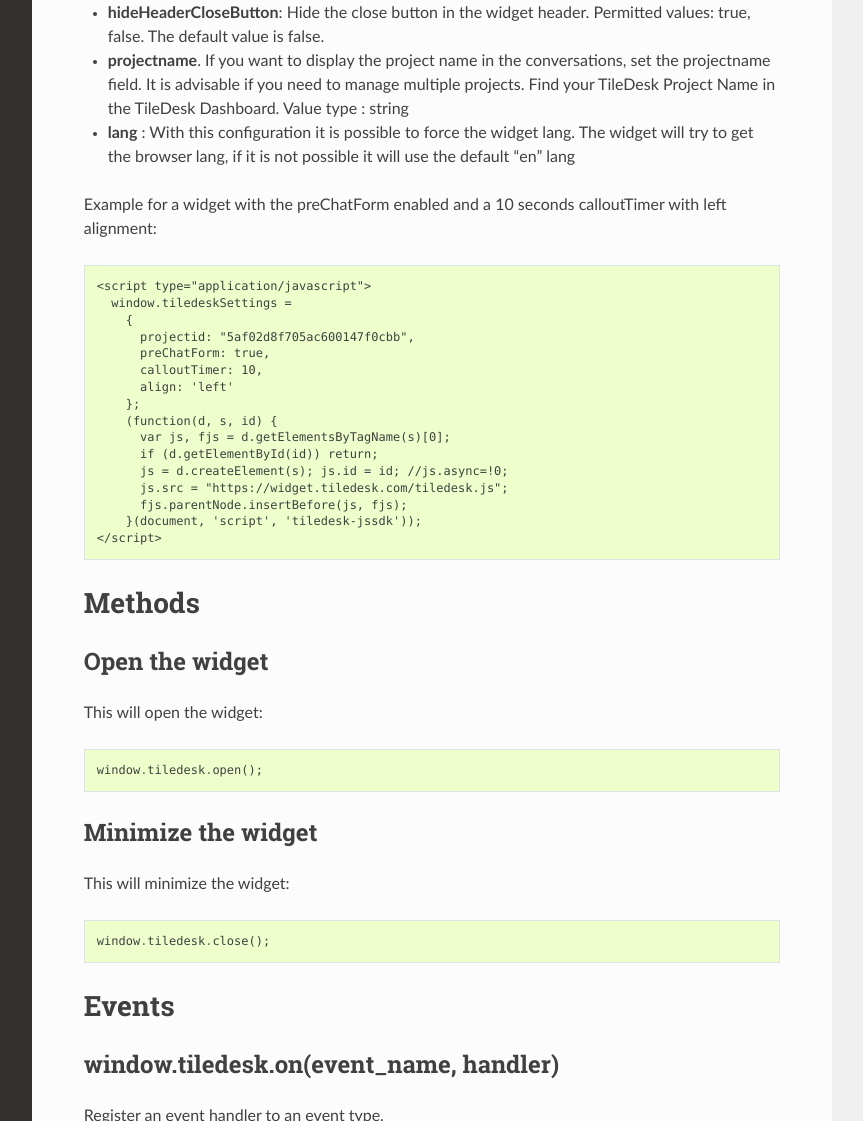
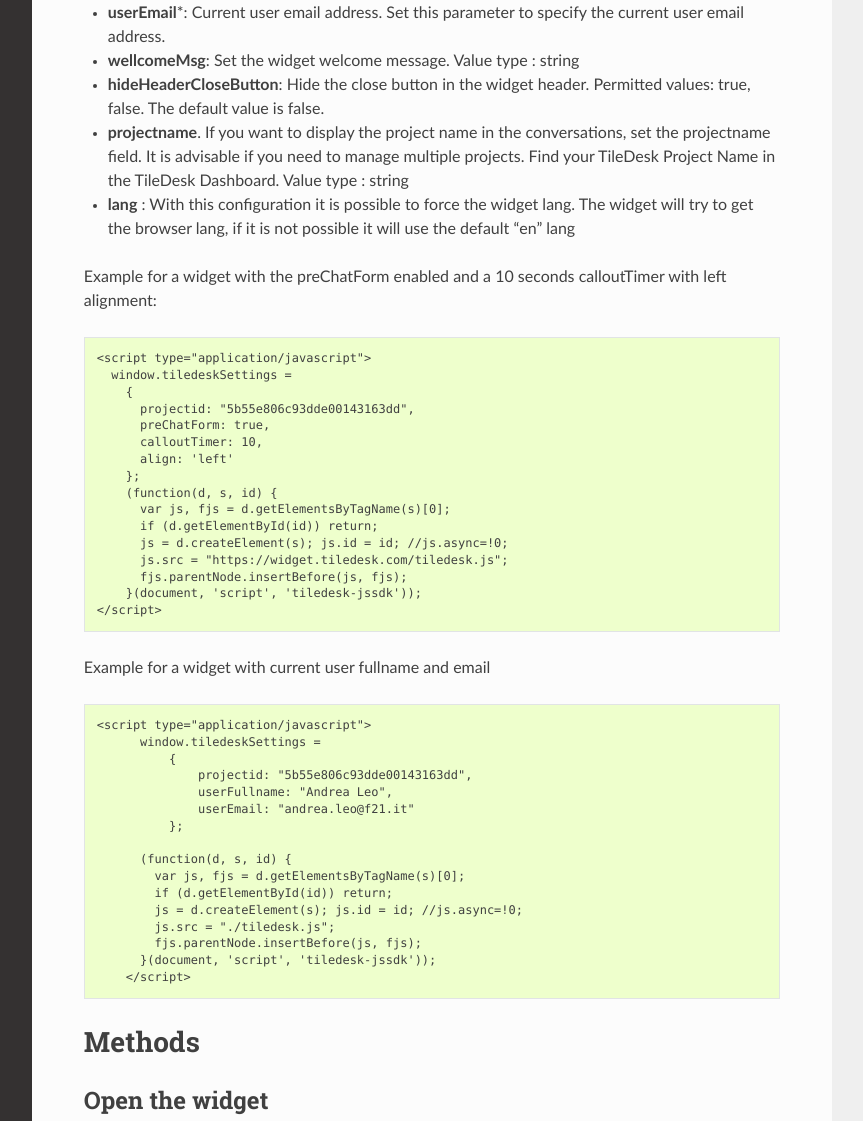
Before and after one commit to NavpreetSamra/tiledesk-docs, a Sphinx documentation site: the page built from docs/websdk.md, in a window 1280 px wide and 1400 px high, scrolled down 1141 px. Shown: the part 279-1400 px from the top of the window, without its empty margins (268-1131 px from the left). Built offline with Sphinx 7.4.7 and the Read the Docs theme 2.0.0, drawn with Linux system fonts in a browser that asks for light colours; some of the changed text lies outside the part shown.

Commit message:
Update websdk.md

````diff
--- a/docs/websdk.md
+++ b/docs/websdk.md
@@ -41,6 +41,10 @@
 
 * **calloutTimer**: Proactively open the chat windows to increase the customer engagement. Permitted values: -1 (Disabled), 0 (Immediatly) or a positive integer value. For exmaple: 5 (After 5 seconds),  10 (After 10 seconds).
 
+* **userFullname***: Current user fullname. Set this parameter to specify the current user fullname.
+
+* **userEmail***: Current user email address. Set this parameter to specify the current user email address.
+
 * **wellcomeMsg**: Set the widget welcome message. Value type : string
 
 * **hideHeaderCloseButton**: Hide the close button in the widget header. Permitted values: true, false. The default value is false.
@@ -55,7 +59,7 @@
 <script type="application/javascript">
   window.tiledeskSettings =
     {
-      projectid: "5af02d8f705ac600147f0cbb",
+      projectid: "5b55e806c93dde00143163dd",
       preChatForm: true,
       calloutTimer: 10,
       align: 'left'
@@ -69,6 +73,28 @@
     }(document, 'script', 'tiledesk-jssdk'));
 </script>
 ```
+
+Example for a widget with current user fullname and email
+
+```
+<script type="application/javascript">
+      window.tiledeskSettings =
+          {
+              projectid: "5b55e806c93dde00143163dd",
+              userFullname: "Andrea Leo",
+              userEmail: "andrea.leo@f21.it"
+          };
+
+      (function(d, s, id) {
+        var js, fjs = d.getElementsByTagName(s)[0];
+        if (d.getElementById(id)) return;
+        js = d.createElement(s); js.id = id; //js.async=!0;
+        js.src = "./tiledesk.js";
+        fjs.parentNode.insertBefore(js, fjs);
+      }(document, 'script', 'tiledesk-jssdk'));
+    </script>
+```
+
 # Methods
 
 ## Open the widget
@@ -124,6 +150,29 @@
 [Full example here]( https://github.com/chat21/chat21-web-widget/blob/master/src/test.html)
 
 
+## Load Parameters event
+
+This event will be fired before the tiledesk parameters is loaded. Use this event to change at runtime your TileDesk settings.
+
+Important payload of event_data:
+
+| Parameter               | Type      | Description                      |
+| ----------------------- | --------- | -------------------------------- |
+| detail.default_settings | Object    | the constructor default settings |
+
+Example. Set welcome message with current date
+
+```
+<script type="application/javascript">
+      window.tileDeskAsyncInit = function() {
+       window.tiledesk.on('loadParams', function(event_data) {
+         window.tiledeskSettings.wellcomeMsg = " Hello at: " + new Date().toLocaleString();
+       });
+      }
+</script>
+```
+
+
 ## Before sending messsage
 This event will be fired before the message sending. Use this event to add user information or custom attributes to your chat message.
 
@@ -133,20 +182,6 @@
 | ---------- | ------- | ---------------------------------- |
 | detail     | Object  | the message that is being sent     |
 
-Example. Programmatic setting user name and email
-
-```
- <script type="application/javascript">
-      window.tileDeskAsyncInit = function() {
-       window.tiledesk.on('beforeMessageSend', function(event_data) {
-         var message =  event_data.detail;
-         console.log("beforeMessageSend called ", message);
-         message.attributes.userName = "Andrew Lee";
-         message.attributes.userEmail = "andrewlee@f21.com";
-       });
-      }
-</script>
-```
 
 Example. Add a custom attribute (page title) to the message.
 
@@ -188,26 +222,3 @@
       }
 </script>
 ```
-
-
-## Load Parameters event
-
-This event will be fired before the tiledesk parameters is loaded. Use this event to change at runtime your TileDesk settings.
-
-Important payload of event_data:
-
-| Parameter               | Type      | Description                      |
-| ----------------------- | --------- | -------------------------------- |
-| detail.default_settings | Object    | the constructor default settings |
-
-Example. Set welcome message with current date
-
-```
-<script type="application/javascript">
-      window.tileDeskAsyncInit = function() {
-       window.tiledesk.on('loadParams', function(event_data) {
-         window.tiledeskSettings.wellcomeMsg = " Hello at: " + new Date().toLocaleString();
-       });
-      }
-</script>
-```
````
Also changed, not shown: other parts of docs/websdk.md (+0 -1 lines).
